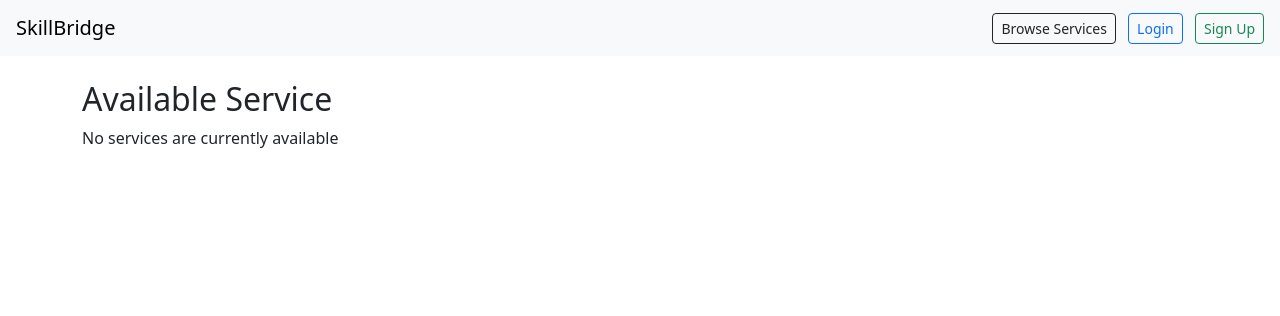
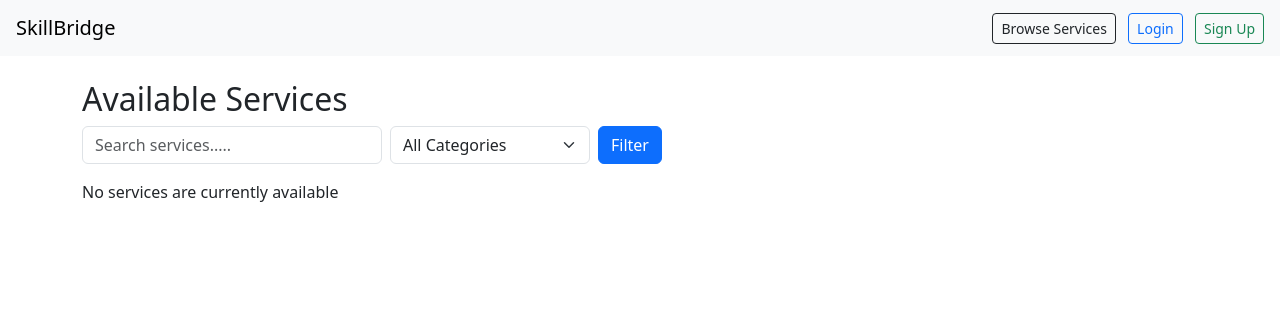
Before and after one commit to agodahdev/Skillbridge, a Django app: page /services/all/ in a window 1280 px wide. Shown: the top 316 px of the page. Run offline with Django 5.2, Linux system fonts and the light colour scheme; data that the repository does not hold is empty.

Commit message:
add search and category filter to service list page

```diff
--- a/skillbridge/services/templates/services/service_list.html
+++ b/skillbridge/services/templates/services/service_list.html
@@ -1,19 +1,37 @@
 {% extends 'base.html' %}
 {% block content %}
-<h2>Available Service</h2>
+<h2>Available Services</h2>
+
+<!-- Filter Form -->
+
+<form method="get" class="mb-3 d-flex gap-2">
+    <input type="text" name="q" value="{{ query }}" placeholder="Search services....." class="form-control" style="max-width: 300px;">
+
+    <select name="category" class="form-select" style="max-width: 200px">
+        <option value="All" {% if category == 'All' %}selected{% endif %}>All Categories</option>
+        <option value="Tutoring" {% if category == 'Tutoring' %}selected{% endif %}>Tutoring</option>
+        <option value="Design" {% if category == 'Design' %}selected{% endif %}>Design</option>
+        <option value="Programming" {% if category == 'Programming' %}selected{% endif %}>Programming</option>
+        <option value="Translation" {% if category == 'Translation' %}selected{% endif %}>Translation</option>
+    </select>
+    <button type="submit" class="btn btn-primary">Filter</button>
+
+</form>
 
 {% if services %}
-<ul>
+
+<div class="list-group">
     {% for service in services %}
-    <li>
-        <strong>{{service.title }}</strong> <br>
-        Category: {{ service.category }} <br>
-        Rate: £{{ service.rate_per_hour }} / hour <br>
-        Posted by: {{service.provider.username }}
-    </li>
-    <hr>
+    <div class="list-group-item">
+        <h5>{{ service.title }}</h5>
+        <p>
+         <strong>Category:</strong> {{ service.category }} <br>
+         <strong>Rate:</strong> £{{ service.rate_per_hour }} / hour <br>
+         <strong>Posted by:</strong> {{service.provider.username }}
+        </p>
+    </div>
     {% endfor %}
-</ul>
+</div>
 {% else %}
 <p>No services are currently available</p>
 {% endif %}
--- a/skillbridge/services/views.py
+++ b/skillbridge/services/views.py
@@ -20,8 +20,22 @@ def submit_service(request):
 
 # Public view to Show all approved services
 def service_list(request):
-    services = SkillService.objects.filter(is_approved=True).order_by('-created_at')
-    return render(request, 'services/service_list.html', {'services': services})
+    query = request.GET.get('q')
+    category = request.GET.get('category')
+    services = SkillService.objects.filter(is_approved=True)
+
+    if query:
+        services = services.filter(title_icontains=query)
+
+    if category and category != 'All':
+        services = services.filter(category=category)
+
+    return render(request, 'services/service_list.html', {
+        'services': services,
+        'query': query or '',
+        'category': category or 'All'
+
+    })
 
 # Home page view
 def home(request):
--- a/skillbridge/skillbridge_project/settings.py
+++ b/skillbridge/skillbridge_project/settings.py
@@ -29,7 +29,7 @@ import os
 ALLOWED_HOSTS = [
     "localhost",
     "127.0.0.1",
-    "8000-agodahdev-skillbridge-h2auhjjbo95.ws-eu120.gitpod.io",
+    "8000-agodahdev-skillbridge-ln0pmy007zx.ws-eu120.gitpod.io",
 ]
 
 
```
